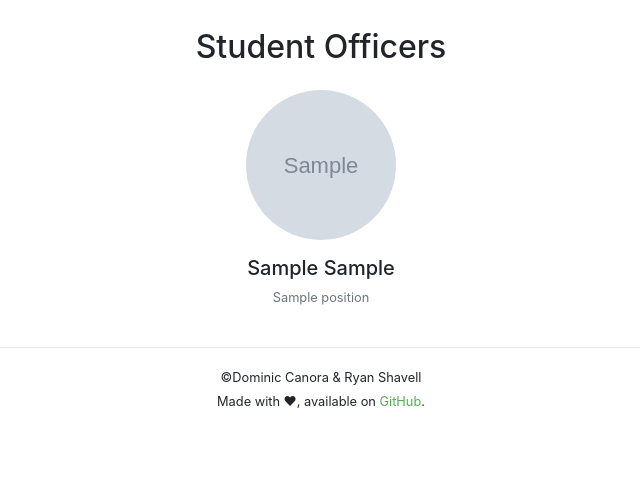
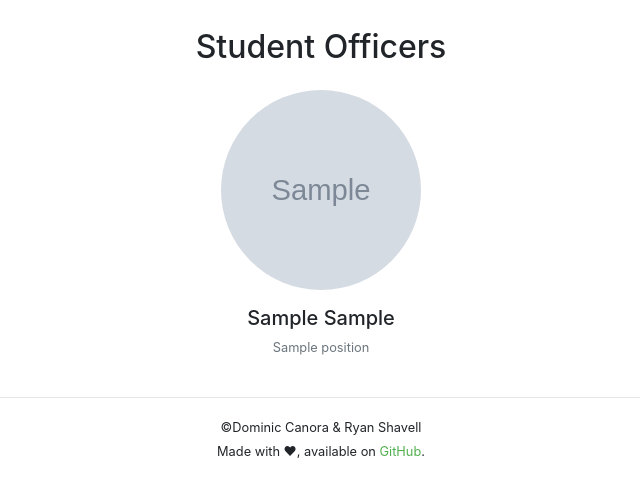
Before and after one commit to FRC-1902/pigpen, a Django app: page /directory in a window 1280 px wide. Shown: the part 66-563 px from the top of the page, without its empty margins (319-959 px from the left). Run offline with Django 3.2, Linux system fonts and the light colour scheme; a user stored in the database is signed in; tables that the repository leaves empty hold one stand-in row (values such as "Sample post"); grey boxes marked "Sample" are stand-in pictures; some libraries are stand-ins or nearby versions.

Commit message:
Update face bubble styling in directory

```diff
--- a/teammanager/templates/teammanager/directory.html
+++ b/teammanager/templates/teammanager/directory.html
@@ -5,8 +5,8 @@
 {% block style %}
   <style>
     .head {
-      width: 150px;
-      height: 150px;
+      width: 200px;
+      height: 200px;
       object-fit: cover;
     }
   </style>
```
